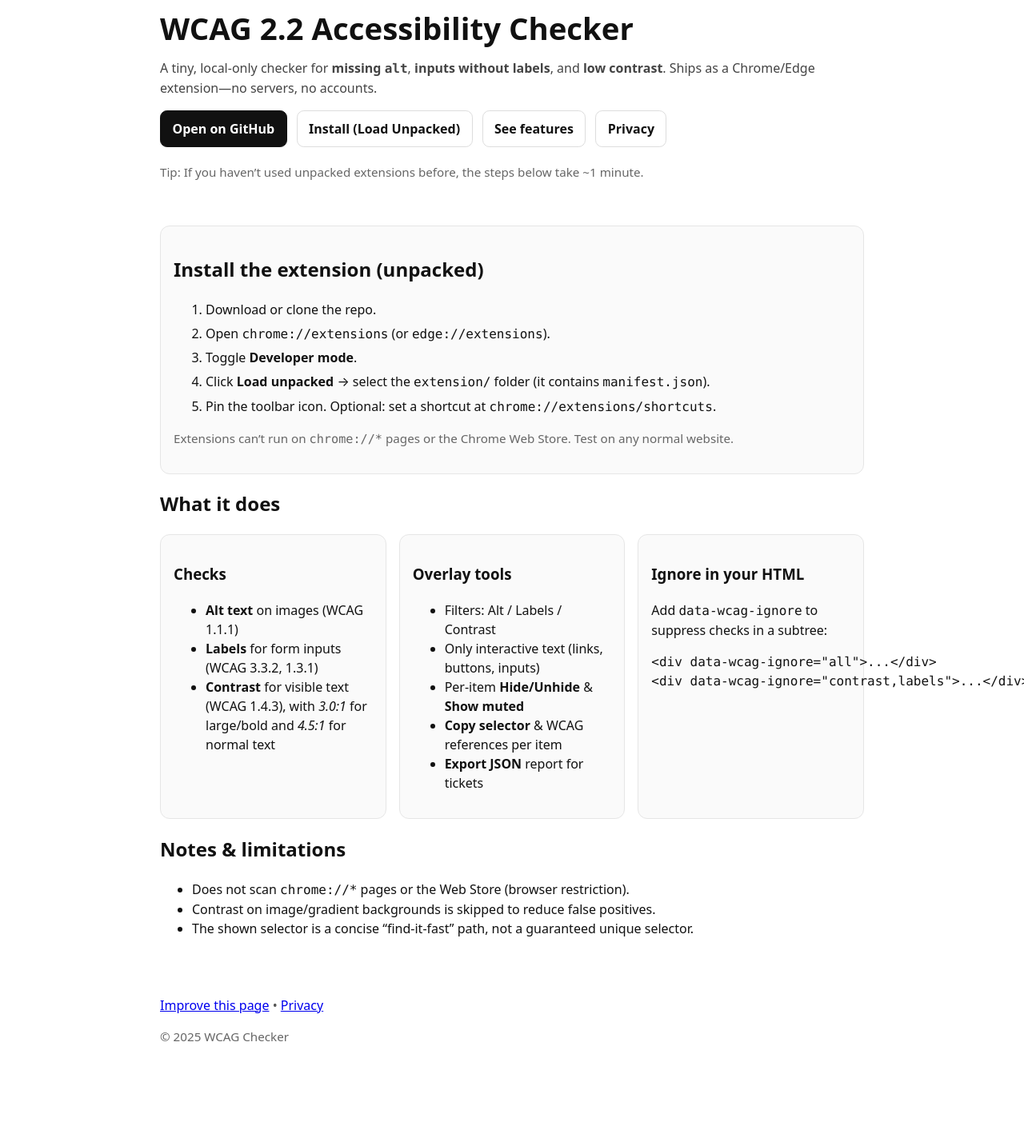
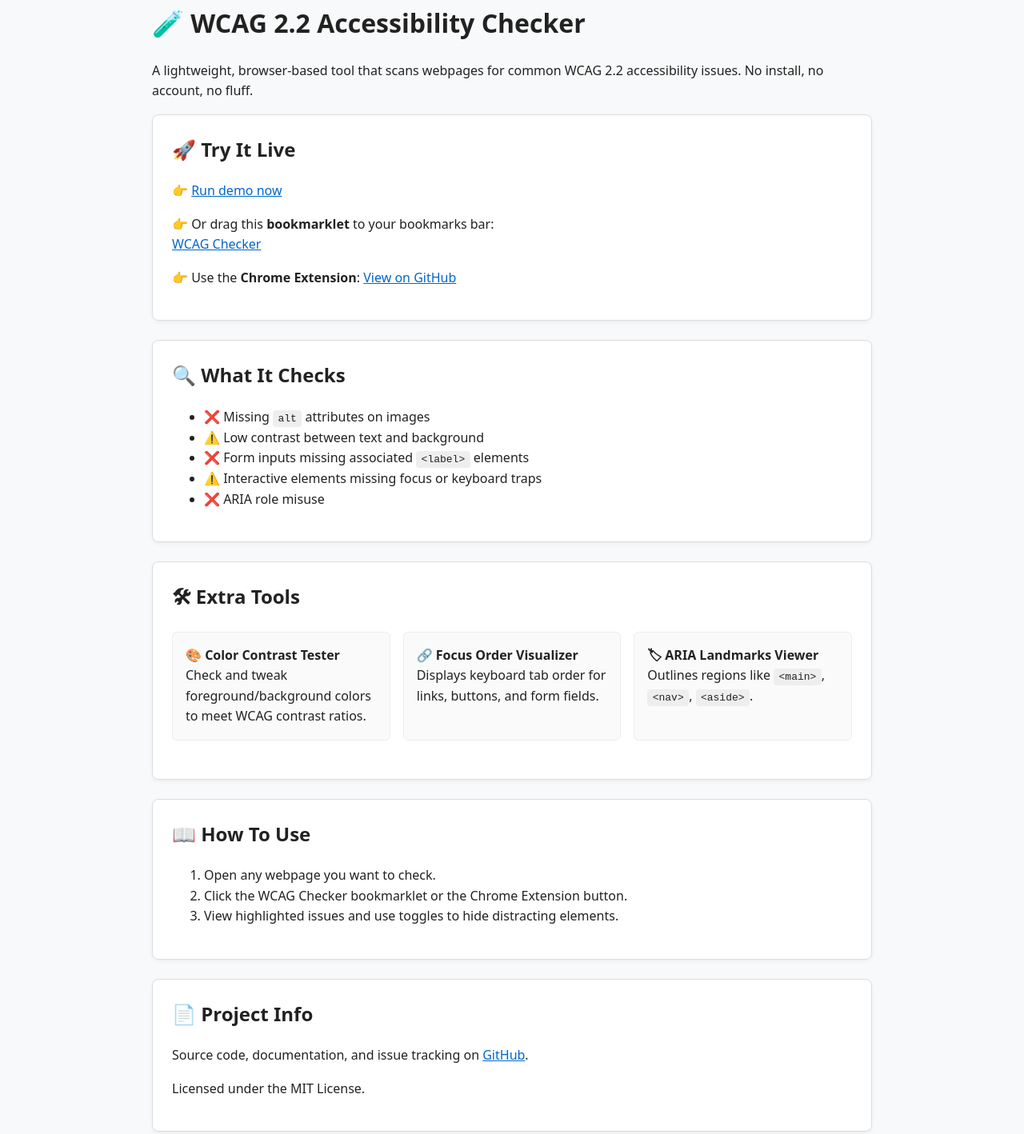
Before and after one commit to c-hibbard/wcag-checker-tool, a browser extension: page index.html in a window 1280 px wide. Shown: the part 29-1447 px from the top of the page at 80% size. Before the commit the page ends 1372 px from the top, so only its background shows below. Drawn offline with Linux system fonts and the light colour scheme.

Commit message:
Update index.html - user friendly landing page, separate information from readme and license

```diff
--- a/index.html
+++ b/index.html
@@ -1,120 +1,128 @@
-<!doctype html>
+<!DOCTYPE html>
 <html lang="en">
 <head>
-  <meta charset="utf-8" />
-  <meta name="viewport" content="width=device-width,initial-scale=1" />
+  <meta charset="UTF-8">
   <title>WCAG 2.2 Accessibility Checker</title>
-  <meta name="description" content="Lightweight WCAG 2.2 checker—run locally via a Chrome/Edge extension. No accounts. No servers." />
+  <meta name="viewport" content="width=device-width, initial-scale=1">
+
+  <!-- Minimal styling -->
   <style>
-    :root { --max: 880px; }
     body {
-      font-family: system-ui, -apple-system, Segoe UI, Roboto, Inter, Arial, sans-serif;
-      line-height: 1.5; margin: 0; color: #111; background: #fff;
-      -webkit-font-smoothing: antialiased; text-rendering: optimizeLegibility;
+      font-family: system-ui, sans-serif;
+      background: #f8f9fa;
+      color: #222;
+      margin: 0;
+      padding: 2rem;
+      line-height: 1.6;
     }
-    header, main, footer { max-width: var(--max); margin: 0 auto; padding: 1.25rem; }
-    header { padding-top: 2.25rem; }
-    h1 { font-size: clamp(1.6rem, 1.6rem + 1.4vw, 2.4rem); margin: 0 0 .5rem; }
-    .lede { color: #444; margin: 0 0 1rem; }
-    .cta-row { display: flex; gap: .75rem; flex-wrap: wrap; margin: 1rem 0 1.25rem; }
-    .btn, .link-btn {
-      display: inline-flex; align-items: center; justify-content: center; gap: .5rem;
-      padding: .65rem .9rem; border-radius: .55rem; text-decoration: none; font-weight: 600;
-      border: 1px solid #ddd; background: #fff; color: #111;
+    h1, h2 {
+      margin-top: 0;
     }
-    .btn-primary { background: #111; color: #fff; border-color: #111; }
-    code, pre { font-family: ui-monospace, SFMono-Regular, Menlo, Consolas, monospace; }
+    a {
+      color: #0066cc;
+    }
+    .container {
+      max-width: 900px;
+      margin: 0 auto;
+    }
     .card {
-      border: 1px solid #e6e6e6; border-radius: .75rem; padding: 1rem; background: #fafafa;
+      background: #fff;
+      border: 1px solid #ddd;
+      border-radius: 8px;
+      padding: 1.5rem;
+      margin-bottom: 1.5rem;
+      box-shadow: 0 2px 5px rgba(0,0,0,0.05);
     }
-    footer { color: #555; }
-    .muted { color: #666; font-size: .95rem; }
-    ol li { margin-bottom: .35rem; }
-    .kbd { border: 1px solid #ccc; padding: .05rem .35rem; border-radius: .35rem; background:#f5f5f5; }
-    .grid { display: grid; gap: 1rem; grid-template-columns: repeat(auto-fit, minmax(240px, 1fr)); }
+    .tools-list {
+      display: grid;
+      grid-template-columns: repeat(auto-fit, minmax(220px, 1fr));
+      gap: 1rem;
+      margin: 1.5rem 0;
+    }
+    .tool {
+      padding: 1rem;
+      border: 1px solid #eee;
+      border-radius: 6px;
+      background: #fafafa;
+    }
+    code {
+      background: #eee;
+      padding: 0.2rem 0.4rem;
+      border-radius: 4px;
+    }
   </style>
 </head>
 <body>
-  <header>
-    <h1>WCAG 2.2 Accessibility Checker</h1>
-    <p class="lede">
-      A tiny, local-only checker for <strong>missing <code>alt</code></strong>, <strong>inputs without labels</strong>,
-      and <strong>low contrast</strong>. Ships as a Chrome/Edge extension—no servers, no accounts.
+  <div class="container">
+    <h1>🧪 WCAG 2.2 Accessibility Checker</h1>
+    <p>
+      A lightweight, browser-based tool that scans webpages for common
+      WCAG 2.2 accessibility issues. No install, no account, no fluff.
     </p>
 
-    <div class="cta-row" role="group" aria-label="Primary actions">
-      <a class="btn btn-primary" href="https://github.com/c-hibbard/wcag-checker-tool" aria-label="Open GitHub repository">Open on GitHub</a>
-      <a class="btn link-btn" href="#install" aria-label="Jump to install instructions">Install (Load Unpacked)</a>
-      <a class="btn link-btn" href="#features" aria-label="Jump to features">See features</a>
-      <a class="btn link-btn" href="./privacy.html" aria-label="Privacy">Privacy</a>
+    <div class="card">
+      <h2>🚀 Try It Live</h2>
+      <p>
+        👉 <a href="https://c-hibbard.github.io/wcag-checker-tool/index.html?demo=1&autorun=1">Run demo now</a>
+      </p>
+      <p>
+        👉 Or drag this <strong>bookmarklet</strong> to your bookmarks bar:<br>
+        <a href="javascript:(()=>{var s=document.createElement('script');s.src='https://c-hibbard.github.io/wcag-checker-tool/checker.v3.min.js';document.body.appendChild(s);})();">WCAG Checker</a>
+      </p>
+      <p>
+        👉 Use the <strong>Chrome Extension</strong>:
+        <a href="https://github.com/c-hibbard/wcag-checker-tool">View on GitHub</a>
+      </p>
     </div>
 
-    <p class="muted">Tip: If you haven’t used unpacked extensions before, the steps below take ~1 minute.</p>
-  </header>
+    <div class="card">
+      <h2>🔍 What It Checks</h2>
+      <ul>
+        <li>❌ Missing <code>alt</code> attributes on images</li>
+        <li>⚠️ Low contrast between text and background</li>
+        <li>❌ Form inputs missing associated <code>&lt;label&gt;</code> elements</li>
+        <li>⚠️ Interactive elements missing focus or keyboard traps</li>
+        <li>❌ ARIA role misuse</li>
+      </ul>
+    </div>
 
-  <main>
-    <section id="install" class="card" aria-labelledby="install-h">
-      <h2 id="install-h">Install the extension (unpacked)</h2>
-      <ol>
-        <li>Download or clone the repo.</li>
-        <li>Open <code>chrome://extensions</code> (or <code>edge://extensions</code>).</li>
-        <li>Toggle <strong>Developer mode</strong>.</li>
-        <li>Click <strong>Load unpacked</strong> → select the <code>extension/</code> folder (it contains <code>manifest.json</code>).</li>
-        <li>Pin the toolbar icon. Optional: set a shortcut at <code>chrome://extensions/shortcuts</code>.</li>
-      </ol>
-      <p class="muted">
-        Extensions can’t run on <code>chrome://*</code> pages or the Chrome Web Store. Test on any normal website.
-      </p>
-    </section>
-
-    <section id="features" aria-labelledby="features-h">
-      <h2 id="features-h">What it does</h2>
-      <div class="grid">
-        <div class="card">
-          <h3>Checks</h3>
-          <ul>
-            <li><strong>Alt text</strong> on images (WCAG 1.1.1)</li>
-            <li><strong>Labels</strong> for form inputs (WCAG 3.3.2, 1.3.1)</li>
-            <li><strong>Contrast</strong> for visible text (WCAG 1.4.3), with
-              <em>3.0:1</em> for large/bold and <em>4.5:1</em> for normal text</li>
-          </ul>
+    <div class="card">
+      <h2>🛠 Extra Tools</h2>
+      <div class="tools-list">
+        <div class="tool">
+          <strong>🎨 Color Contrast Tester</strong><br>
+          Check and tweak foreground/background colors to meet WCAG contrast ratios.
         </div>
-        <div class="card">
-          <h3>Overlay tools</h3>
-          <ul>
-            <li>Filters: Alt / Labels / Contrast</li>
-            <li>Only interactive text (links, buttons, inputs)</li>
-            <li>Per-item <strong>Hide/Unhide</strong> &amp; <strong>Show muted</strong></li>
-            <li><strong>Copy selector</strong> &amp; WCAG references per item</li>
-            <li><strong>Export JSON</strong> report for tickets</li>
-          </ul>
+        <div class="tool">
+          <strong>🔗 Focus Order Visualizer</strong><br>
+          Displays keyboard tab order for links, buttons, and form fields.
         </div>
-        <div class="card">
-          <h3>Ignore in your HTML</h3>
-          <p>Add <code>data-wcag-ignore</code> to suppress checks in a subtree:</p>
-          <pre><code>&lt;div data-wcag-ignore="all"&gt;...&lt;/div&gt;
-&lt;div data-wcag-ignore="contrast,labels"&gt;...&lt;/div&gt;</code></pre>
+        <div class="tool">
+          <strong>🏷 ARIA Landmarks Viewer</strong><br>
+          Outlines regions like <code>&lt;main&gt;</code>, <code>&lt;nav&gt;</code>, <code>&lt;aside&gt;</code>.
         </div>
       </div>
-    </section>
+    </div>
 
-    <section id="notes" aria-labelledby="notes-h">
-      <h2 id="notes-h">Notes & limitations</h2>
-      <ul>
-        <li>Does not scan <code>chrome://*</code> pages or the Web Store (browser restriction).</li>
-        <li>Contrast on image/gradient backgrounds is skipped to reduce false positives.</li>
-        <li>The shown selector is a concise “find-it-fast” path, not a guaranteed unique selector.</li>
-      </ul>
-    </section>
-  </main>
+    <div class="card">
+      <h2>📖 How To Use</h2>
+      <ol>
+        <li>Open any webpage you want to check.</li>
+        <li>Click the WCAG Checker bookmarklet or the Chrome Extension button.</li>
+        <li>View highlighted issues and use toggles to hide distracting elements.</li>
+      </ol>
+    </div>
 
-  <footer>
-    <p>
-      <a href="https://github.com/c-hibbard/wcag-checker-tool">Improve this page</a> •
-      <a href="./privacy.html">Privacy</a>
-    </p>
-    <p class="muted">© <span id="y"></span> WCAG Checker</p>
-    <script>document.getElementById('y').textContent = new Date().getFullYear();</script>
-  </footer>
+    <div class="card">
+      <h2>📄 Project Info</h2>
+      <p>
+        Source code, documentation, and issue tracking on
+        <a href="https://github.com/c-hibbard/wcag-checker-tool">GitHub</a>.
+      </p>
+      <p>
+        Licensed under the MIT License.
+      </p>
+    </div>
+  </div>
 </body>
 </html>
```
